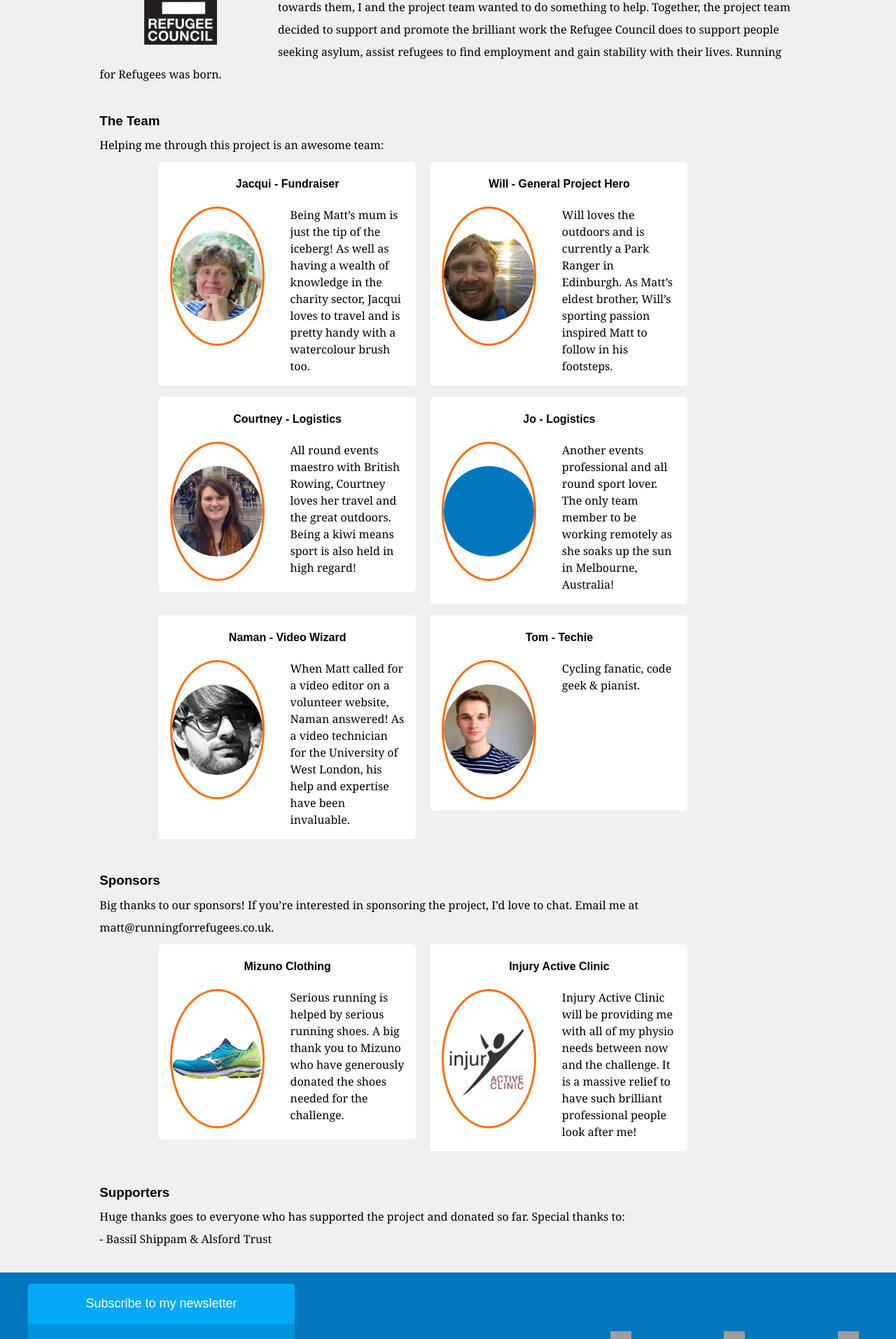
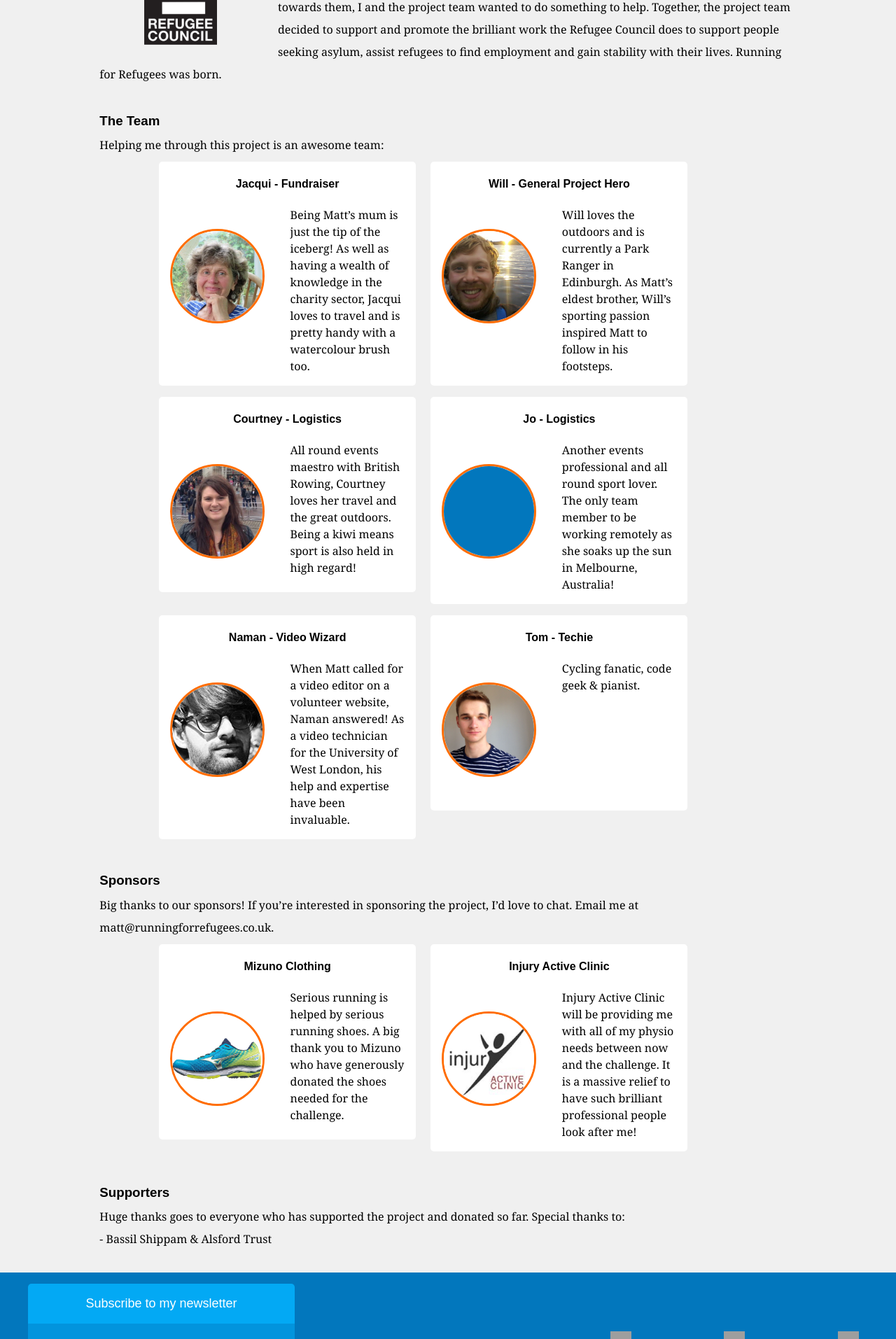
Before and after one commit to tombyers/runningforrefugees, a Jekyll site: the page built from about/index.html, in a window 1280 px wide. Shown: the part 1413-3326 px from the top of the page at 70% size. Built offline with Jekyll 4.4.1, drawn with Linux system fonts in a browser that asks for light colours; grey boxes are pictures that could not be loaded.

Commit message:
Sass Update

```diff
--- a/_sass/_styles.scss
+++ b/_sass/_styles.scss
@@ -310,7 +310,7 @@
 .team-member-image {
   border-radius: 100%;
   border: solid 3px $contrast-color;
-  padding: $very-very-thick 0;
+  margin: $very-very-thick 0;
   @include span-columns(5);
   @include media($tablet) {
     @include shift(0);
```
